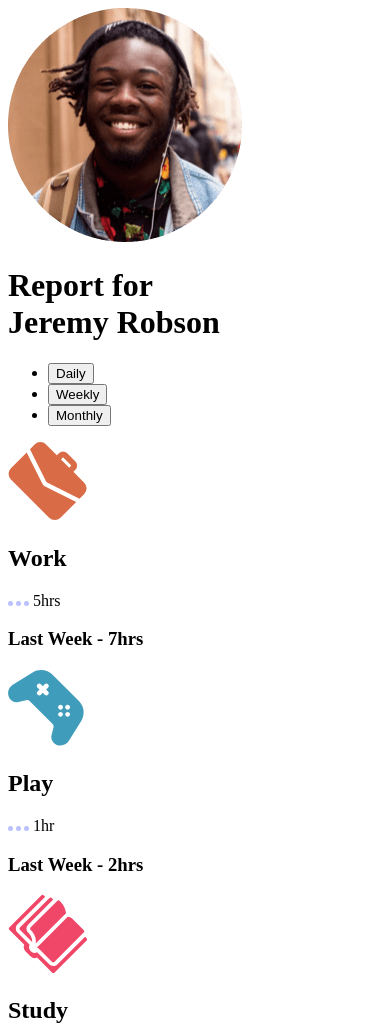
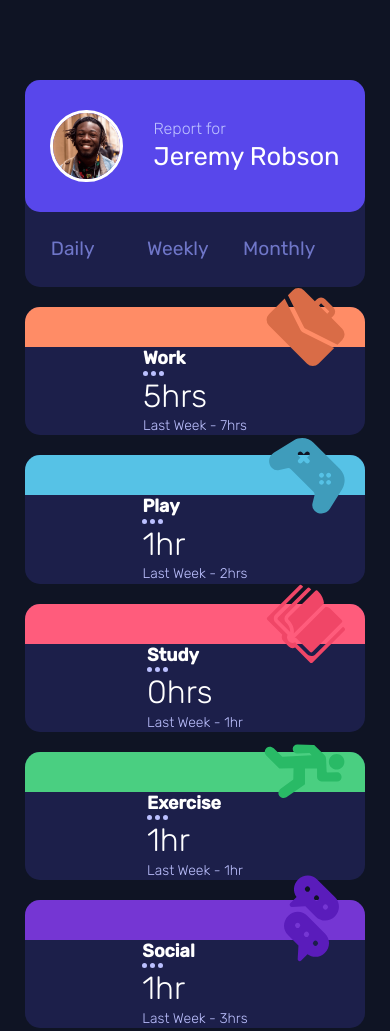
Before and after one commit to allyson-s-code/activity-tracking-dashboard, a plain HTML site: page index.html in a window 390 px wide. Shown: the top 1031 px of the page. Drawn offline with Linux system fonts and the light colour scheme.

Commit message:
Start of mobile styling

```diff
--- a/index.html
+++ b/index.html
@@ -8,11 +8,11 @@
 
   <title>Frontend Mentor | Time tracking dashboard</title>
 
-  <!-- Feel free to remove these styles or customise in your own stylesheet 👍 -->
-  <style>
-    .attribution { font-size: 11px; text-align: center; }
-    .attribution a { color: hsl(228, 45%, 44%); }
-  </style>
+  <link rel="stylesheet" href="./styles.css" />
+  <link rel="preconnect" href="https://fonts.googleapis.com">
+  <link rel="preconnect" href="https://fonts.gstatic.com" crossorigin>
+  <link href="https://fonts.googleapis.com/css2?family=Rubik:wght@300;400;500&display=swap" rel="stylesheet">
+
 </head>
 
 <body>
@@ -153,7 +153,7 @@
         </div>
       </div>
 
-      <div class="c-tabs__tabpanel c-tabs__tabpanel--weekly">
+      <div class="c-tabs__tabpanel c-tabs__tabpanel--weekly" display="none">
         <div class="c-tabs__listitem">
           <div class="c-card">
             <div class="c-card__tab c-card__tab--work">
@@ -263,7 +263,7 @@
         </div>
       </div>
 
-      <div class="c-tabs__tabpanel c-tabs__tabpanel--monthly">
+      <div class="c-tabs__tabpanel c-tabs__tabpanel--monthly" display="none">
         <div class="c-tabs__listitem">
           <div class="c-card">
             <div class="c-card__tab c-card__tab--work">
--- /dev/null
+++ b/styles.css
@@ -0,0 +1,304 @@
+/*
+  Josh's Custom CSS Reset
+  https://www.joshwcomeau.com/css/custom-css-reset/
+*/
+*,
+*::before,
+*::after {
+  box-sizing: border-box;
+}
+* {
+  margin: 0;
+}
+html,
+body {
+  height: 100%;
+}
+body {
+  line-height: 1.5;
+  -webkit-font-smoothing: antialiased;
+}
+img,
+picture,
+video,
+canvas,
+svg {
+  display: block;
+  max-width: 100%;
+}
+input,
+button,
+textarea,
+select {
+  font: inherit;
+}
+p,
+h1,
+h2,
+h3,
+h4,
+h5,
+h6 {
+  overflow-wrap: break-word;
+}
+#root,
+#__next {
+  isolation: isolate;
+}
+
+/*### Primary
+
+- Blue: hsl(246, 80%, 60%)
+
+- Light red (work): hsl(15, 100%, 70%)
+- Soft blue (play): hsl(195, 74%, 62%)
+- Light red (study): hsl(348, 100%, 68%)
+- Lime green (exercise): hsl(145, 58%, 55%)
+- Violet (social): hsl(264, 64%, 52%)
+- Soft orange (self care): hsl(43, 84%, 65%)
+
+### Neutral
+
+- Very dark blue: hsl(226, 43%, 10%)
+- Dark blue: hsl(235, 46%, 20%)
+- Desaturated blue: hsl(235, 45%, 61%)
+- Pale Blue: hsl(236, 100%, 87%)
+
+## Typography
+
+### Body Copy
+
+- Font size: 18px (card titles e.g. Work, Play)
+
+### Font
+
+- Family: [Rubik](https://fonts.google.com/specimen/Rubik)
+- Weights: 300, 400, 500
+*/
+
+/*
+===============
+Variables
+===============
+*/
+
+:root {
+  --bg-color: hsl(226, 43%, 10%);
+  --card-bg-color: hsl(235, 46%, 20%);
+  --hover-bg-color: hsl(236, 58%, 26%);
+  --main-text-color: #ffffff;
+  --secondary-btn-text-color: hsl(235, 45%, 61%);
+  --secondary-text-color: hsl(236, 100%, 87%);
+  --header-intro-color: hsl(246, 80%, 60%);
+  --work-tab-color: hsl(15, 100%, 70%);
+  --play-tab-color: hsl(195, 74%, 62%);
+  --study-tab-color: hsl(348, 100%, 68%);
+  --exercise-tab-color: hsl(145, 58%, 55%);
+  --social-tab-color: hsl(264, 64%, 52%);
+  --selfcare-tab-color: hsl(43, 84%, 65%);
+}
+
+/*
+  ===============
+  Global Styles
+  ===============
+  */
+
+a {
+  text-decoration: none;
+  cursor: pointer;
+}
+
+ul {
+  list-style: none;
+  padding: 0;
+  margin: 0;
+}
+
+button {
+  color: var(--secondary-btn-text-color);
+  padding: 0;
+  border: none;
+  background: none;
+  cursor: pointer;
+}
+
+body {
+  font-family: "Rubik", sans-serif;
+  color: var(--main-text-color);
+  font-weight: 400;
+  line-height: 1.3;
+  background-color: var(--bg-color);
+}
+
+/*
+  ===============
+  Mobile Styles
+  ===============
+  */
+
+/*--- General Styles ---*/
+
+h1 {
+  font-weight: 300;
+  font-size: 1rem;
+  color: var(--secondary-text-color);
+}
+
+h1 span {
+  font-size: 1.6rem;
+  font-weight: 400;
+  color: var(--main-text-color);
+}
+
+.c-card__activity-time {
+  font-size: 2rem;
+  font-weight: 300;
+}
+
+h2 {
+  font-size: 1.125rem;
+}
+
+h3 {
+  font-size: 0.875rem;
+  font-weight: 300;
+  color: var(--secondary-text-color);
+}
+
+main {
+  width: 100%;
+  display: flex;
+  flex-direction: column;
+  justify-content: center;
+  align-items: center;
+  margin: 0;
+}
+
+.c-container {
+  width: 87%;
+  display: grid;
+  row-gap: 20px;
+  align-items: center;
+  justify-items: center;
+  margin: 80px 0;
+}
+
+/*--- Intro Card ---*/
+
+.c-intro__container {
+  width: 100%;
+  display: flex;
+  flex-direction: column;
+  justify-content: center;
+  align-items: center;
+  background-color: var(--card-bg-color);
+  border-radius: 15px;
+}
+
+.c-intro {
+  width: 100%;
+  display: flex;
+  flex-direction: row;
+  justify-content: space-between;
+  align-items: center;
+  background-color: var(--header-intro-color);
+  border-radius: 15px;
+  padding: 30px 25px;
+}
+
+.c-intro__img {
+  width: 25%;
+  border-radius: 50%;
+  border: 3px solid #ffffff;
+}
+
+.c-tabs {
+  width: 85%;
+  display: flex;
+  flex-direction: row;
+  justify-content: center;
+  align-items: center;
+  padding: 25px 0;
+}
+
+.c-tabs__list {
+  width: 100%;
+  display: flex;
+  flex-direction: row;
+  justify-content: center;
+  align-items: center;
+}
+
+.c-tabs__listitem {
+  display: flex;
+  flex-direction: row;
+  justify-content: space-between;
+  align-items: center;
+}
+
+.c-tabs__tab-button {
+  font-size: 1.2rem;
+}
+
+/*--- Activity Panels ---*/
+
+.c-tabs__tabpanel {
+  width: 100%;
+  display: grid;
+  grid-template-columns: 1fr;
+  grid-template-rows: 1fr 1fr 1fr 1fr 1fr 1fr;
+  row-gap: 20px;
+  align-items: center;
+  justify-items: center;
+}
+
+.c-tabs__listitem {
+  width: 100%;
+}
+
+.c-card {
+  width: 100%;
+  display: flex;
+  flex-direction: column;
+  justify-content: center;
+  align-items: center;
+  background-color: var(--card-bg-color);
+  border-radius: 15px;
+}
+
+.c-card__tab {
+  width: 100%;
+  height: 40px;
+  display: flex;
+  flex-direction: row;
+  justify-content: flex-end;
+  align-items: center;
+  padding-right: 20px;
+  border-top-left-radius: 15px;
+  border-top-right-radius: 15px;
+}
+
+.c-card__tab--work {
+  background-color: var(--work-tab-color);
+}
+
+.c-card__tab--play {
+  background-color: var(--play-tab-color);
+}
+.c-card__tab--study {
+  background-color: var(--study-tab-color);
+}
+.c-card__tab--exercise {
+  background-color: var(--exercise-tab-color);
+}
+.c-card__tab--social {
+  background-color: var(--social-tab-color);
+}
+.c-card__tab--selfcare {
+  background-color: var(--selfcare-tab-color);
+}
+
+.c-card__tab img {
+  overflow: hidden;
+}
```
